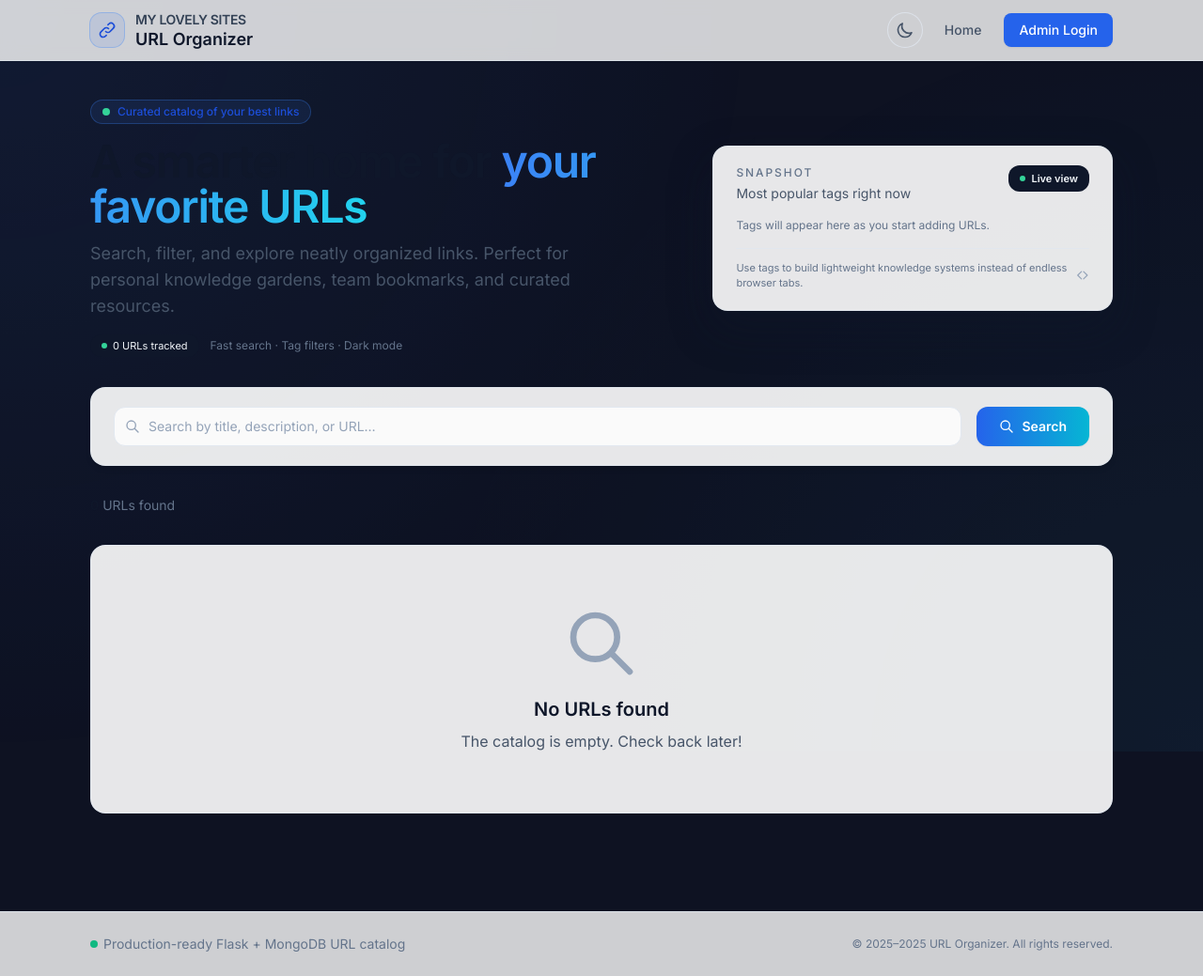
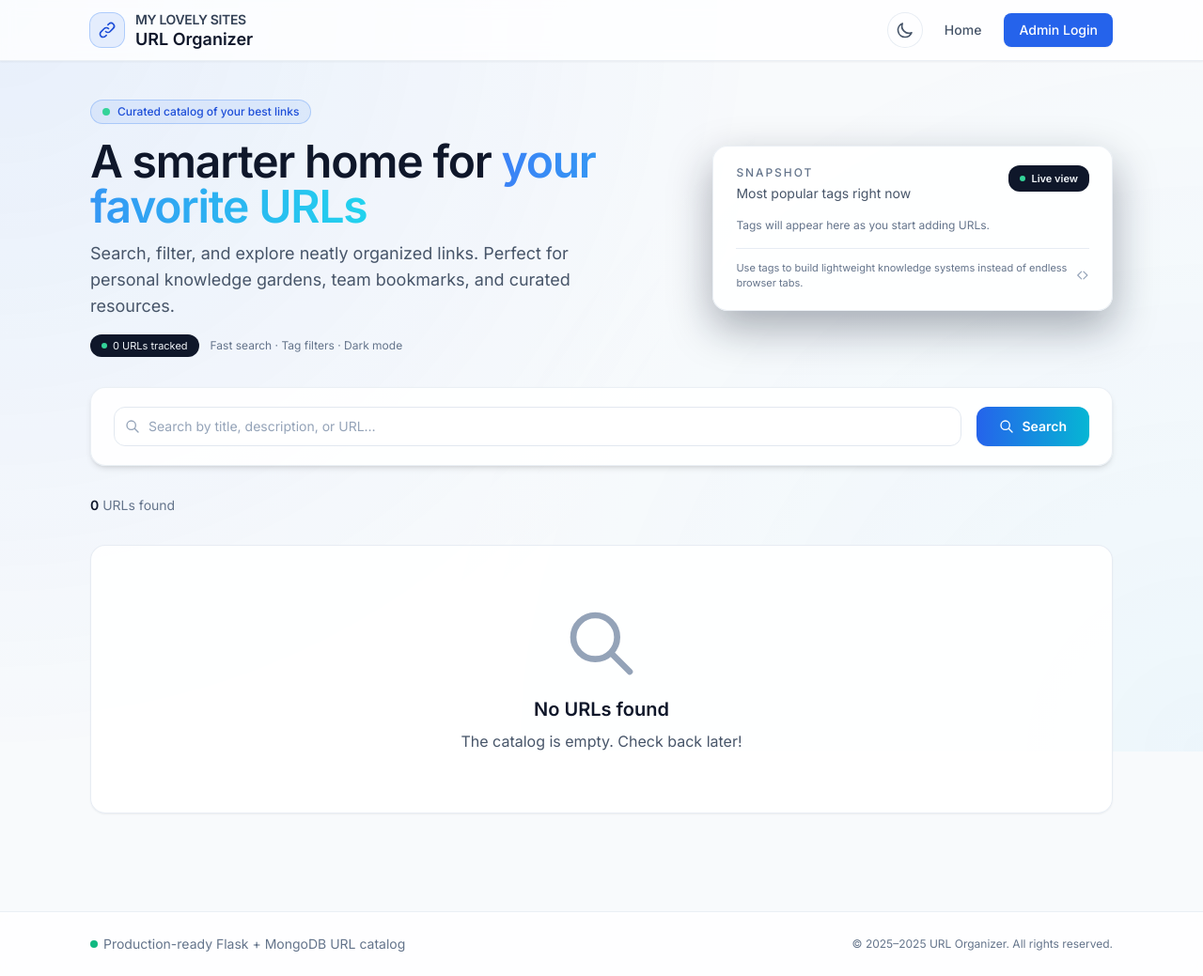
Before and after one commit to Shankar-CSE/my-lovely-sites, a Flask app: page / in a window 1280 px wide. Shown: the whole page at 94% size. Run offline with Flask 3, Linux system fonts and the light colour scheme; data that the repository does not hold is empty; some libraries are stand-ins or nearby versions.

Commit message:
Refactor HTML structure: Remove dark mode class from <html> tag and adjust body background for improved styling

```diff
--- a/app/templates/base.html
+++ b/app/templates/base.html
@@ -1,5 +1,5 @@
 <!DOCTYPE html>
-<html lang="en" class="dark">
+<html lang="en">
 <head>
     <meta charset="UTF-8">
     <meta name="viewport" content="width=device-width, initial-scale=1.0">
@@ -80,8 +80,8 @@
             document.documentElement.classList.remove('dark')
         }
     </script>
-</head>
-<body class="bg-slate-950/95 dark:bg-slate-950 min-h-screen transition-colors duration-200 app-shell">
+    </head>
+    <body class="bg-slate-50 dark:bg-slate-950 min-h-screen transition-colors duration-200 app-shell">
     <!-- Navigation -->
     <nav class="backdrop-blur bg-white/80 dark:bg-slate-900/80 shadow-sm border-b border-slate-200/70 dark:border-slate-800 sticky top-0 z-40 transition-colors duration-200">
         <div class="max-w-6xl mx-auto px-4 sm:px-6 lg:px-8">
```
